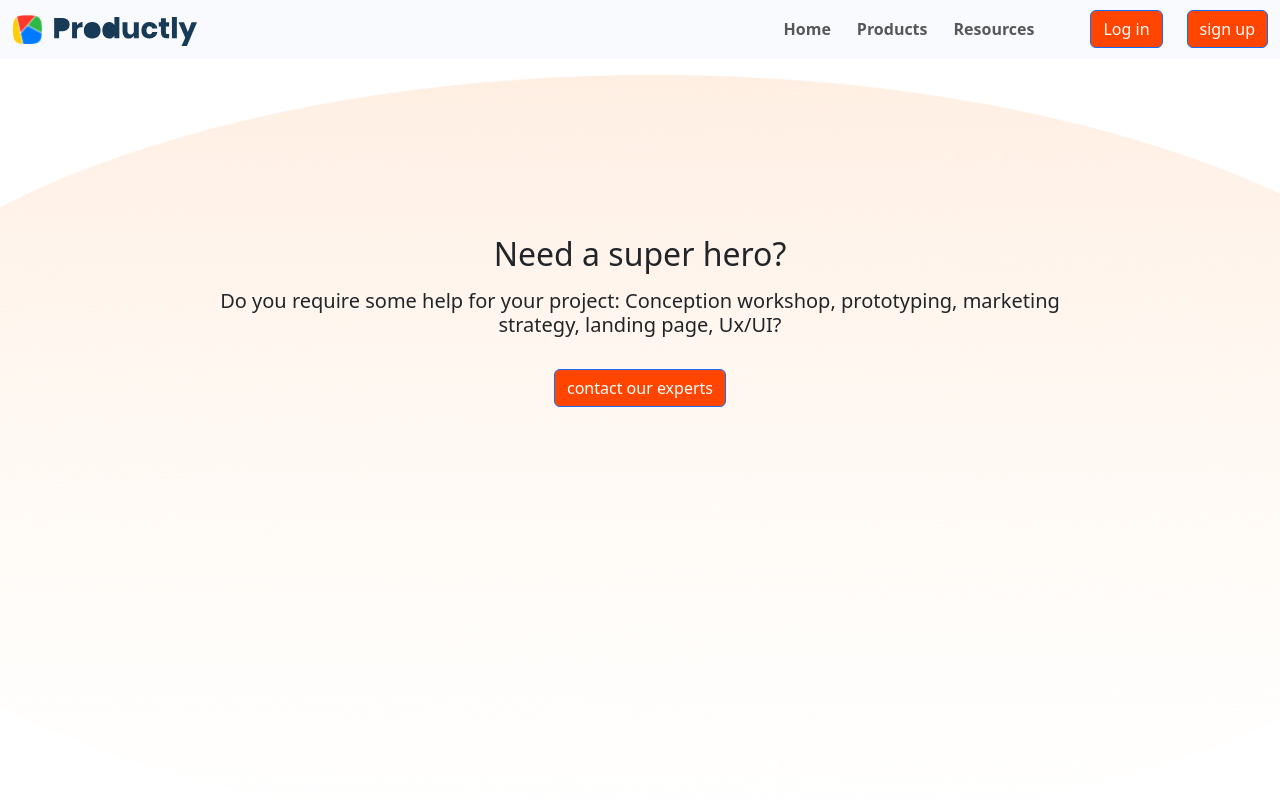
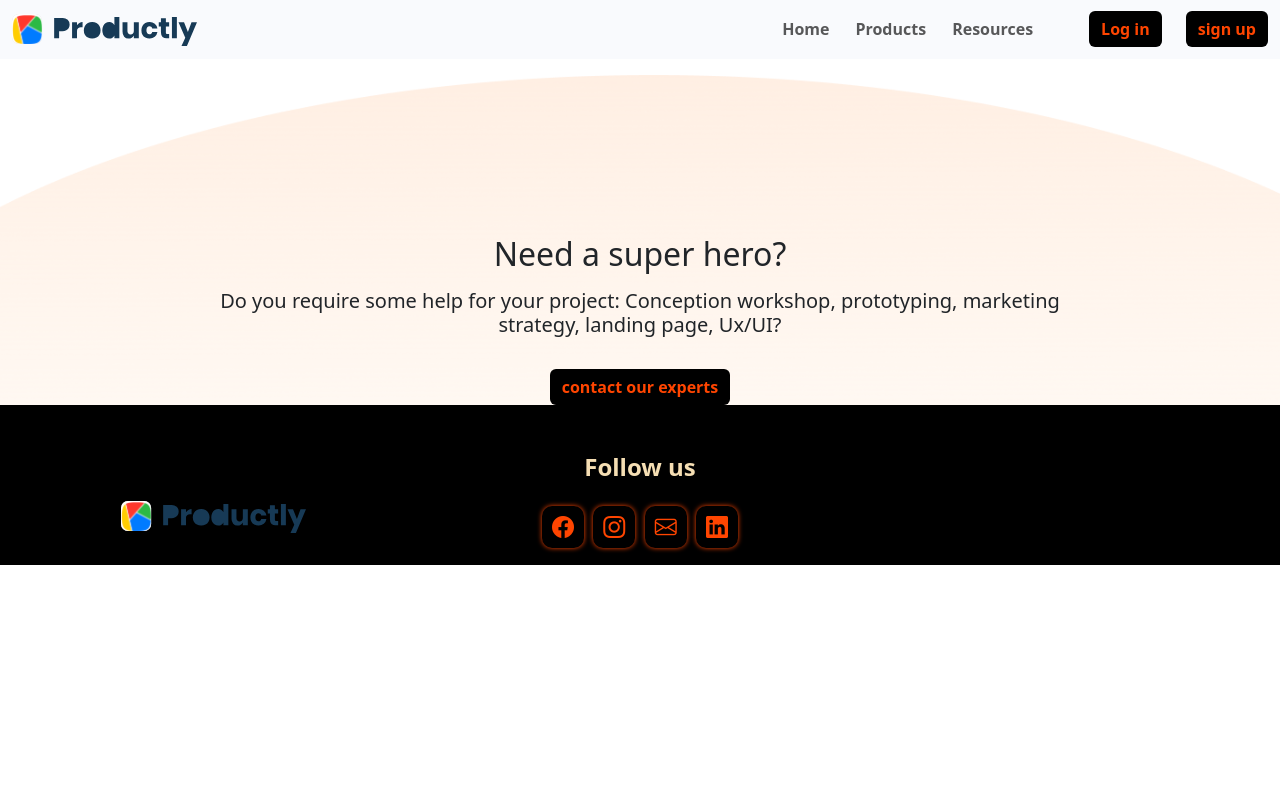
Before and after one commit to AhmedKhaled6900/react, a React (Create React App) app: page /#/resources in a window 1280 px wide. Shown: the top 800 px of the page. Built offline with nearby package versions, Linux system fonts and the light colour scheme.

Commit message:
update css

```diff
--- a/src/index.css
+++ b/src/index.css
@@ -31,7 +31,17 @@ code {
 
 }
 .btn{
-  background-color: orangered !important
+  background-color: black !important;
+  color: orangered !important;
+  font-weight: bold !important;
+  outline: none !important;
+  border: none !important;
+
+}
+
+.btn:hover{
+  color: black !important;
+  background-color: orangered !important;
 }
 .home{
   background-color:antiquewhite;
@@ -195,9 +205,9 @@ color: black;
 }
 .re-container{
 background-image: url("./imgs/oval.png");
-background-size: contain;
+background-size: cover;
 background-repeat: no-repeat;
-height: 1000px;
+/* height: 1000px; */
 padding-top: 50px;
 margin-top: 75px;
 
--- a/src/layout/footer.js
+++ b/src/layout/footer.js
@@ -1,5 +1,6 @@
 import { Button, Col, Container, Row } from "react-bootstrap";
 import logo from "../imgs/logo.svg"
+import { Link } from "react-router-dom";
 function Footer() {
     return (
 
@@ -12,8 +13,12 @@ function Footer() {
 <h4 className="text-center fw-bolder pb-3">Follow us</h4>
 <div>
 <ul className="d-flex gap-1 justify-content-around p-0 w-50 m-auto"  >
-    <li><i className="bi bi-instagram"></i></li>
+
+    <Link to="https://www.facebook.com/profile.php?id=100005864826964">
     <li><i className="bi bi-facebook"></i></li>
+
+    </Link>
+    <li><i className="bi bi-instagram"></i>   </li>
     <li><i className="bi bi-envelope"></i></li>
     <li><i className="bi bi-linkedin"></i></li>
 </ul>
--- a/src/layout/navbar.js
+++ b/src/layout/navbar.js
@@ -16,7 +16,7 @@ function NavComponent() {
           <Nav
             className="my-2 my-lg-0"
             style={{ maxHeight: '100px' }}
-            navbarScroll
+
           >
 
             <Link className='nav-link fw-bold  text-center  ' to ="/"> Home</Link>
```
